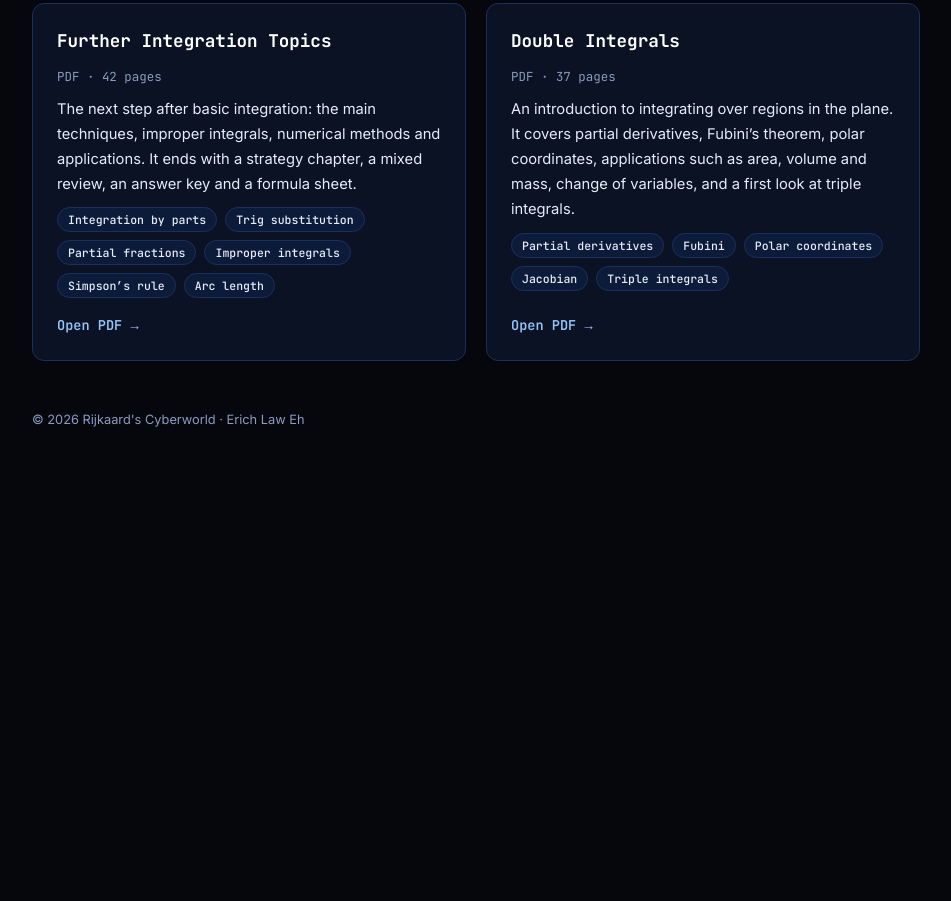
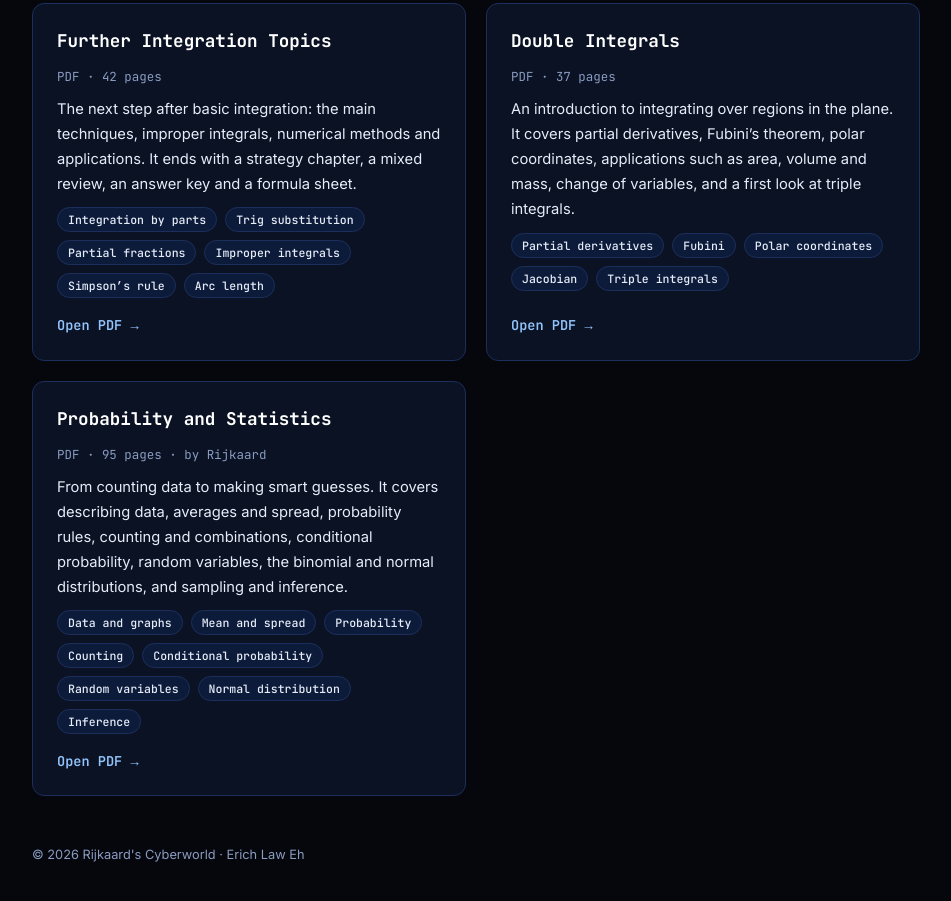
Before and after one commit to Rijkaard1/Rijkaard1.github.io, a plain HTML site: page real-analysis.html in a window 1280 px wide. Shown: the part 975-1876 px from the top of the page, without its empty margins (294-1245 px from the left). Before the commit the page ends 1469 px from the top, so only its background shows below. Drawn offline with Linux system fonts and the light colour scheme.

Commit message:
Add Probability and Statistics course to Real Analysis
Co-Authored-By: Claude Sonnet 5.5 <noreply@anthropic.com>

```diff
--- a/real-analysis.html
+++ b/real-analysis.html
@@ -31,7 +31,7 @@
   <main>
     <a class="back-link mono" href="mathematics.html">&larr; Mathematics</a>
     <h1 class="page-title"><span>&gt;</span> Real Analysis</h1>
-    <p class="lead">Algebra, geometry, trigonometry, calculus and integration. Click a course to open its PDF.</p>
+    <p class="lead">Algebra, geometry, trigonometry, calculus, integration, probability and statistics. Click a course to open its PDF.</p>
 
     <div class="course-grid">
       <a class="card course-card" href="files/mathematics/Algebra_Foundations.pdf" target="_blank" rel="noopener noreferrer">
@@ -76,6 +76,13 @@
         <div class="tags"><span class="tag-item">Partial derivatives</span><span class="tag-item">Fubini</span><span class="tag-item">Polar coordinates</span><span class="tag-item">Jacobian</span><span class="tag-item">Triple integrals</span></div>
         <span class="open-link mono">Open PDF &rarr;</span>
       </a>
+      <a class="card course-card" href="files/mathematics/Probability_Statistics.pdf" target="_blank" rel="noopener noreferrer">
+        <h3>Probability and Statistics</h3>
+        <p class="course-meta mono">PDF &middot; 95 pages &middot; by Rijkaard</p>
+        <p>From counting data to making smart guesses. It covers describing data, averages and spread, probability rules, counting and combinations, conditional probability, random variables, the binomial and normal distributions, and sampling and inference.</p>
+        <div class="tags"><span class="tag-item">Data and graphs</span><span class="tag-item">Mean and spread</span><span class="tag-item">Probability</span><span class="tag-item">Counting</span><span class="tag-item">Conditional probability</span><span class="tag-item">Random variables</span><span class="tag-item">Normal distribution</span><span class="tag-item">Inference</span></div>
+        <span class="open-link mono">Open PDF &rarr;</span>
+      </a>
     </div>
     <footer>&copy; 2026 Rijkaard's Cyberworld &middot; Erich Law Eh</footer>
   </main>
```
Also changed, not shown: mathematics.html (+2 -2 lines), 1 other file.
